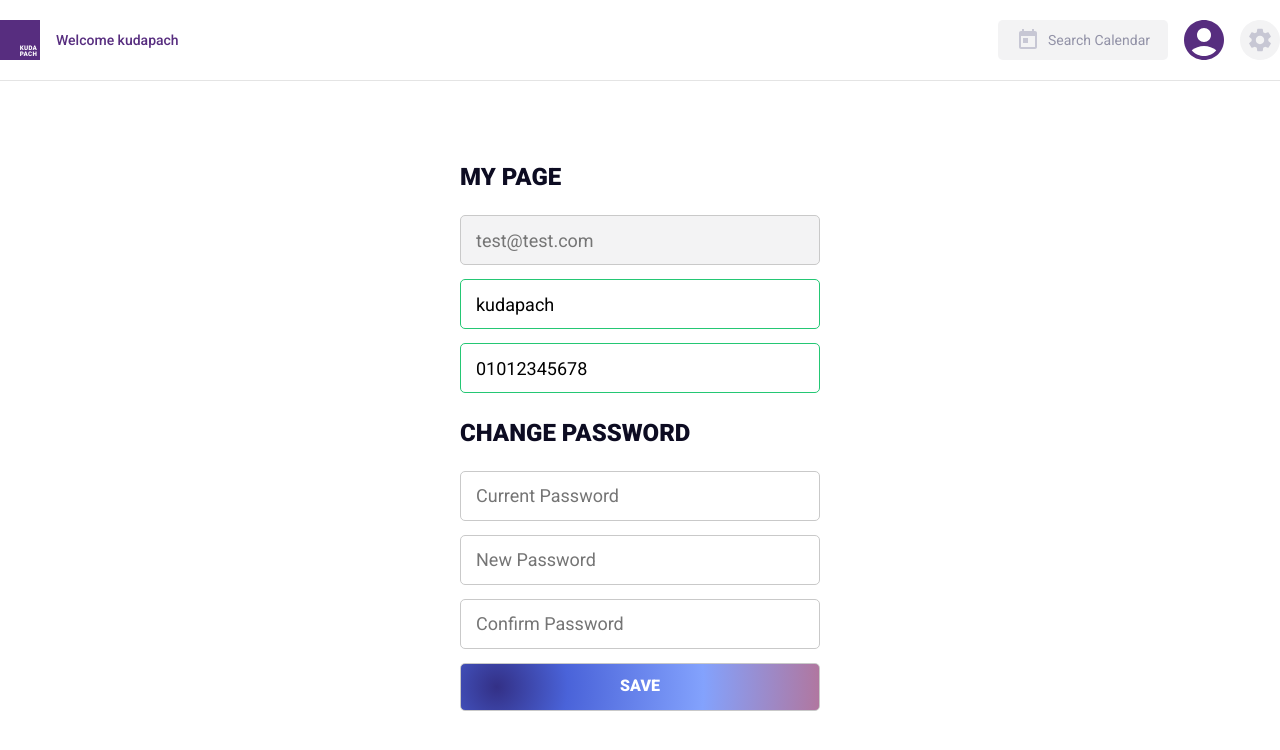
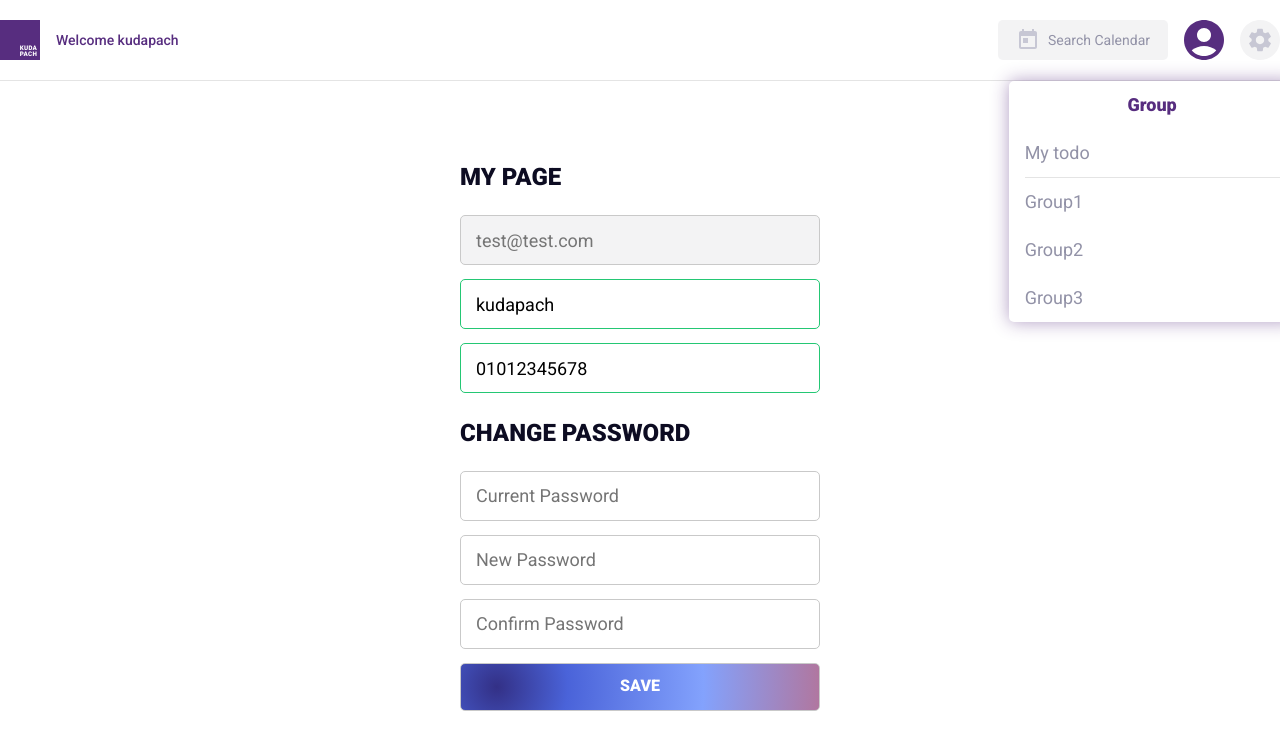
Before and after one commit to codestates/KUDAPACH_TODOLIST-client, a React (Create React App) app: page /mypage in a window 1280 px wide. Both pictures are taken after a click on the element 1204 px from the left and 40 px from the top of the page. Shown: the top 750 px of the page. Built offline with nearby package versions, Linux system fonts and the light colour scheme.

Commit message:
[task29] Create ModalGroup.js & css
Group에 대한 modal을 만들고 기본 디자인 구축

```diff
--- /dev/null
+++ b/src/css/ModalGroup.css
@@ -0,0 +1,16 @@
+.GroupWrapper {
+  position: absolute;
+  z-index: 1;
+  left: 78.8%;
+  width: 287px;
+  height: 241px;
+  border-radius: 5px;
+  box-shadow: 0 0 18px 0 rgba(87, 45, 127, 0.47);
+  background-color: white;
+  display: flex;
+  flex-direction: column;
+  -ms-user-select: none;
+  -khtml-user-select: none;
+  -webkit-user-select: none;
+  user-select: none;
+}
--- a/src/pages/SingleUserNav.js
+++ b/src/pages/SingleUserNav.js
@@ -4,6 +4,7 @@ import ModalSetting from './modals/ModalSetting';
 import ModalCalendar from 'react-calendar';
 import '../css/Calendar.css';
 import GroupSetting from './modals/GroupSetting';
+import ModalGroup from './modals/ModalGroup';
 
 function SingleUserNav() {
   // setting 모달창에 대한 state hook과 function들 ---- 시작
@@ -51,6 +52,18 @@ function SingleUserNav() {
   };
   // GroupSetting 모달창에 대한 state hook과 function들 ---- 끝
 
+  // setting 모달창에 대한 state hook과 function들 ---- 시작
+  const [onGroup, setOnGroup] = useState(false);
+  const toggleOnGroup = () => {
+    if (onGroup === false) {
+      setOnGroup(true);
+    }
+    if (onGroup === true) {
+      setOnGroup(false);
+    }
+  };
+  // setting 모달창에 대한 state hook과 function들 ---- 끝
+
   return (
     <div className="body__container">
       {/*nev 부분입니다.*/}
@@ -73,7 +86,9 @@ function SingleUserNav() {
               >
                 Search Calendar
               </div>
-              <div className="user"> </div>
+              <div className="user" onClick={toggleOnGroup}>
+                {' '}
+              </div>
               <div className="setting" onClick={toggleModalSetting}>
                 {' '}
               </div>
@@ -95,6 +110,11 @@ function SingleUserNav() {
       ) : (
         <div />
       )}
+      {onGroup === true ? (
+        <ModalGroup toggleOnGroup={toggleOnGroup} />
+      ) : (
+        <div />
+      )}
     </div>
   );
 }
--- /dev/null
+++ b/src/pages/modals/ModalGroup.js
@@ -0,0 +1,19 @@
+import React from 'react';
+import '../../css/ModalSetting.css';
+
+class ModalGroup extends React.Component {
+  render() {
+    return (
+      <div className="GroupWrapper">
+        <div className="accountText">Group</div>
+        <div className="signoutText">My todo</div>
+        <div className="hrBox"></div>
+        <div className="signoutText">Group1</div>
+        <div className="signoutText">Group2</div>
+        <div className="signoutText">Group3</div>
+      </div>
+    );
+  }
+}
+
+export default ModalGroup;
--- a/src/pages/modals/ModalSetting.js
+++ b/src/pages/modals/ModalSetting.js
@@ -1,5 +1,5 @@
 import React from 'react';
-import '../../css/ModalSetting.css';
+import '../../css/ModalGroup.css';
 import { Link } from 'react-router-dom';
 
 class ModalSetting extends React.Component {
```
